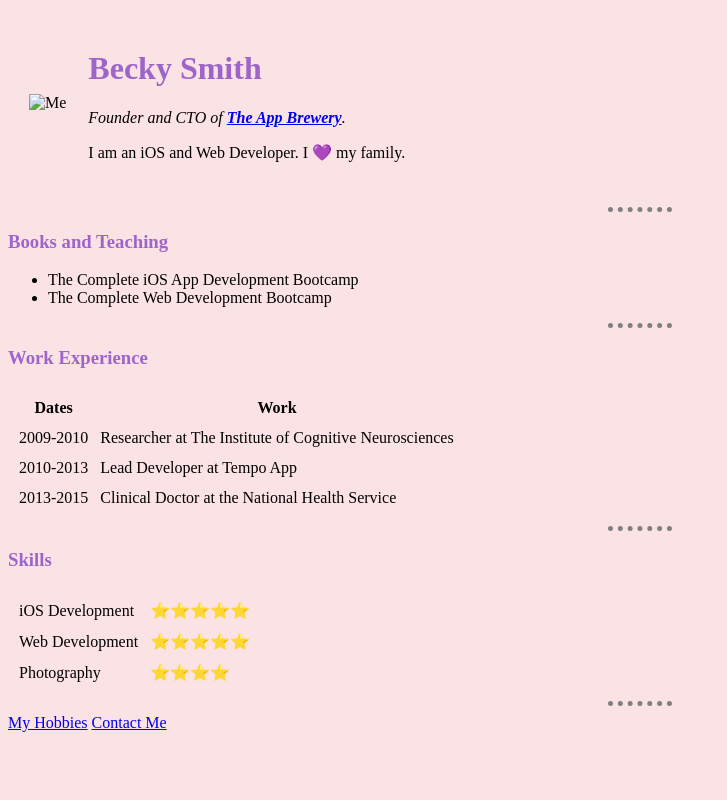
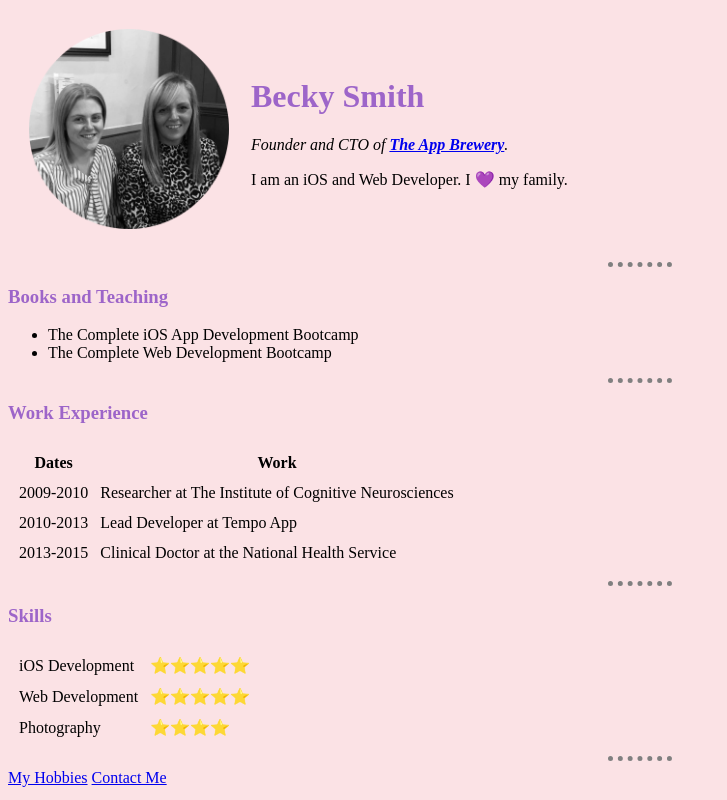
Before and after one commit to Beckysmith-01/personal, a plain HTML site: page index.html in a window 1280 px wide. Shown: the whole page, without its empty margins (0-727 px from the left). Drawn offline with Linux system fonts and the light colour scheme.

Commit message:
Add files via upload

```diff
--- a/index.html
+++ b/index.html
@@ -10,7 +10,7 @@
   <body>
     <table cellspacing="20">
       <tr>
-         <td><img src="images/cropped-me.png" width="200" height="200" alt="Me" ></td>
+         <td><img src="images/circle-cropped.png" width="200" height="200" alt="Mother and I" ></td>
         <td><h1>Becky Smith</h1>
         <p><em>Founder and CTO of <strong><a href="https://www.appbrewery.co/">The App Brewery</a></strong>.</em></p>
         <p>I am an iOS and Web Developer. I 💜 my family.</p></td>
```
